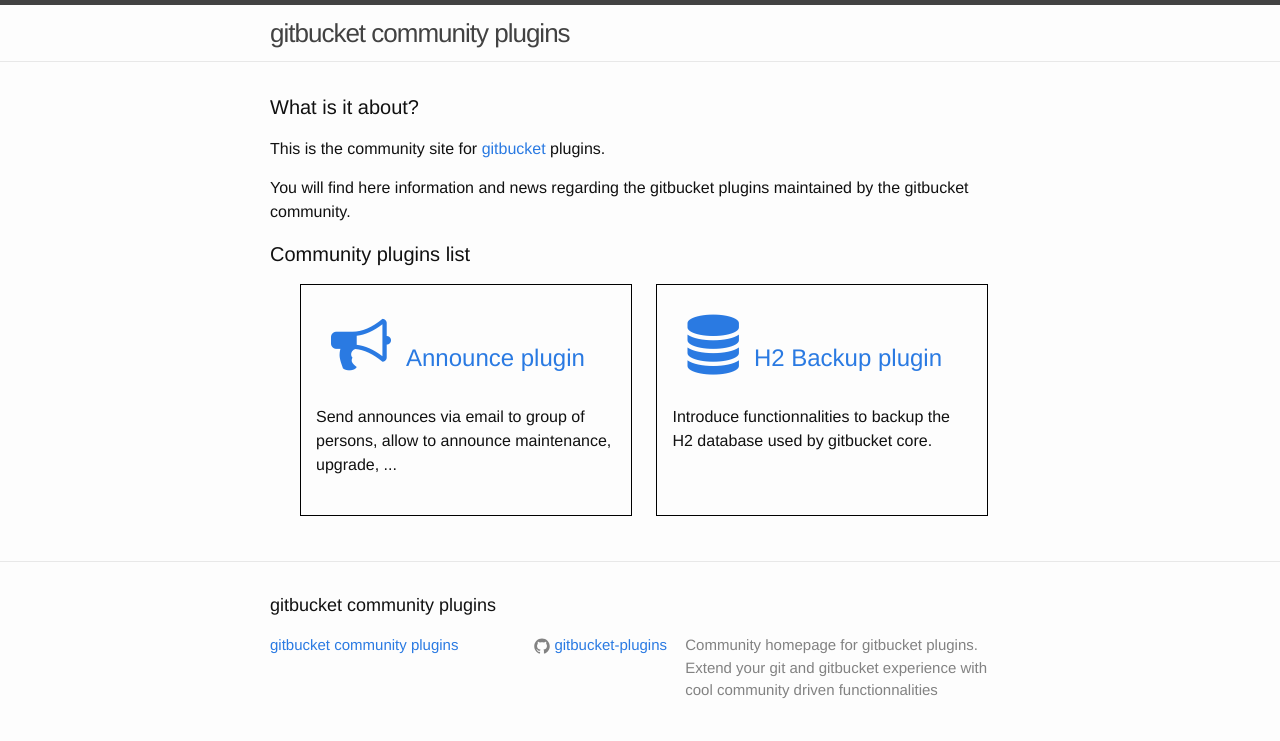
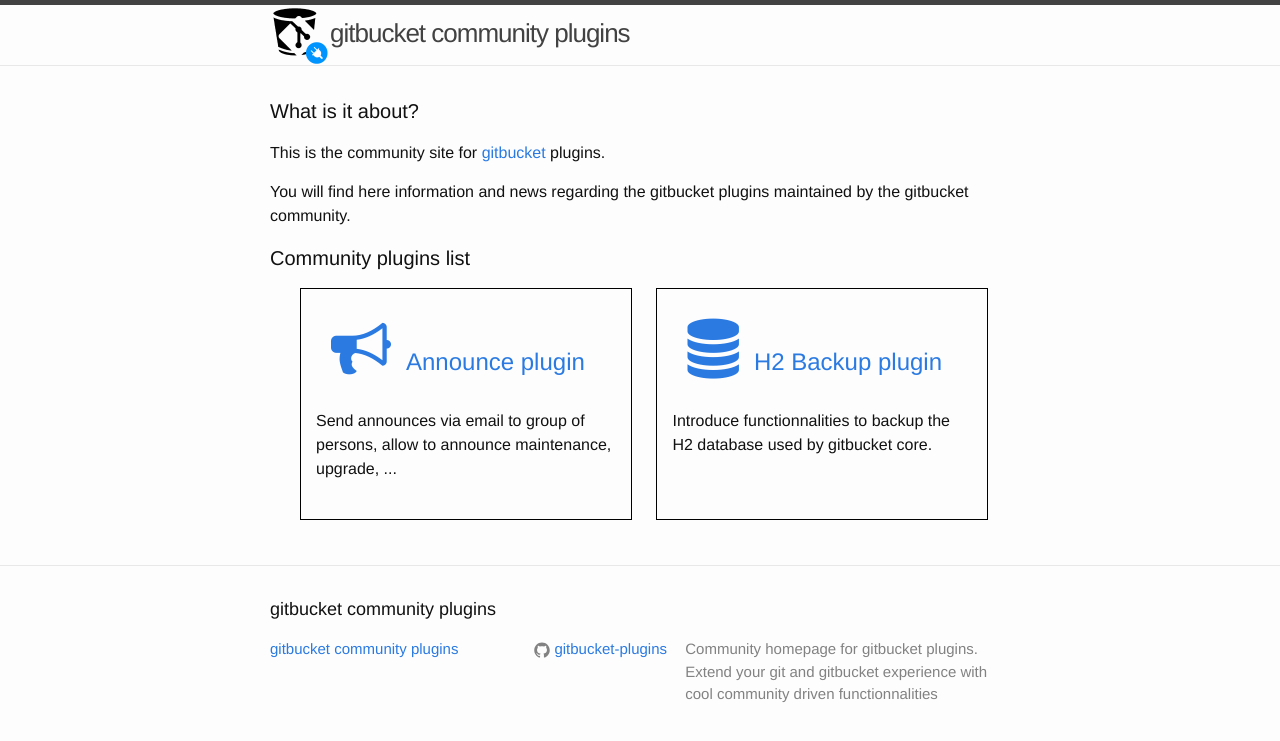
Before and after one commit to gitbucket-plugins/gitbucket-plugins.github.io, a Jekyll site: the page built from index.html, in a window 1280 px wide. Shown: the top 741 px of the page. Built offline with Jekyll 4.4.1, drawn with Linux system fonts in a browser that asks for light colours; nearby versions of some CDN libraries.

Commit message:
added image introduced to header html & sized by CSS

```diff
--- a/_includes/header.html
+++ b/_includes/header.html
@@ -1,8 +1,7 @@
 <header class="site-header">
 
   <div class="wrapper">
-
-    <a class="site-title" href="{{ site.baseurl }}/">{{ site.title }}</a>
+      <a class="site-title" href="{{ site.baseurl }}/"><img class="logo" src="images/gitbucket-plugins.png"></img>{{ site.title }}</a>
 
     <nav class="site-nav">
       <a href="#" class="menu-icon">
--- a/_sass/_layout.scss
+++ b/_sass/_layout.scss
@@ -8,6 +8,10 @@
 
     // Positioning context for the mobile navigation icon
     position: relative;
+
+    .logo {
+        width: 60px;
+    }
 }
 
 .site-title {
```
